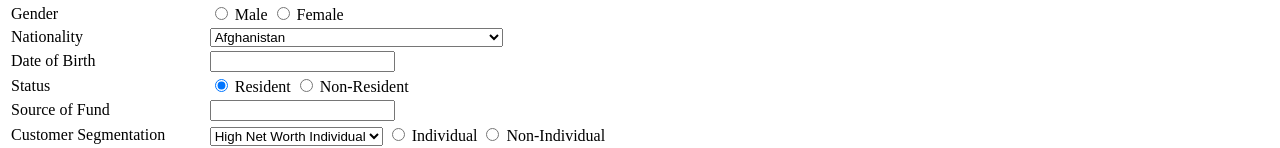
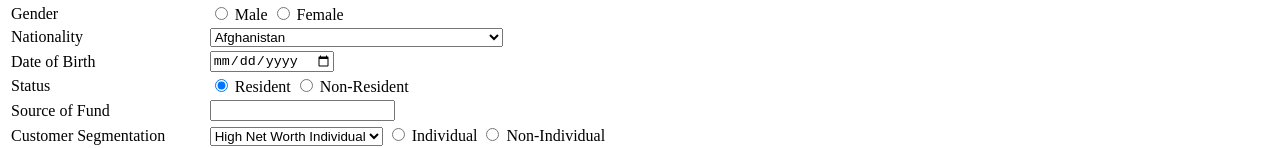
Before and after one commit to abdhay818/ctfkl_real-time_customer_risk_rating, a plain HTML site: page web/index.html in a window 1280 px wide. Shown: the part 403-551 px from the top of the page. Drawn offline with Linux system fonts and the light colour scheme.

Commit message:
Modify DOB fiekd to use input type=Date.

```diff
--- a/web/index.html
+++ b/web/index.html
@@ -334,7 +334,7 @@
         </tr>
         <tr>
             <td>Date of Birth</td>
-            <td><input type="text" name="DOB"></td>
+            <td><input id="DOB" type="date" value="Select Date"></td>
         </tr>
         <tr>
             <td>Status</td>
```
